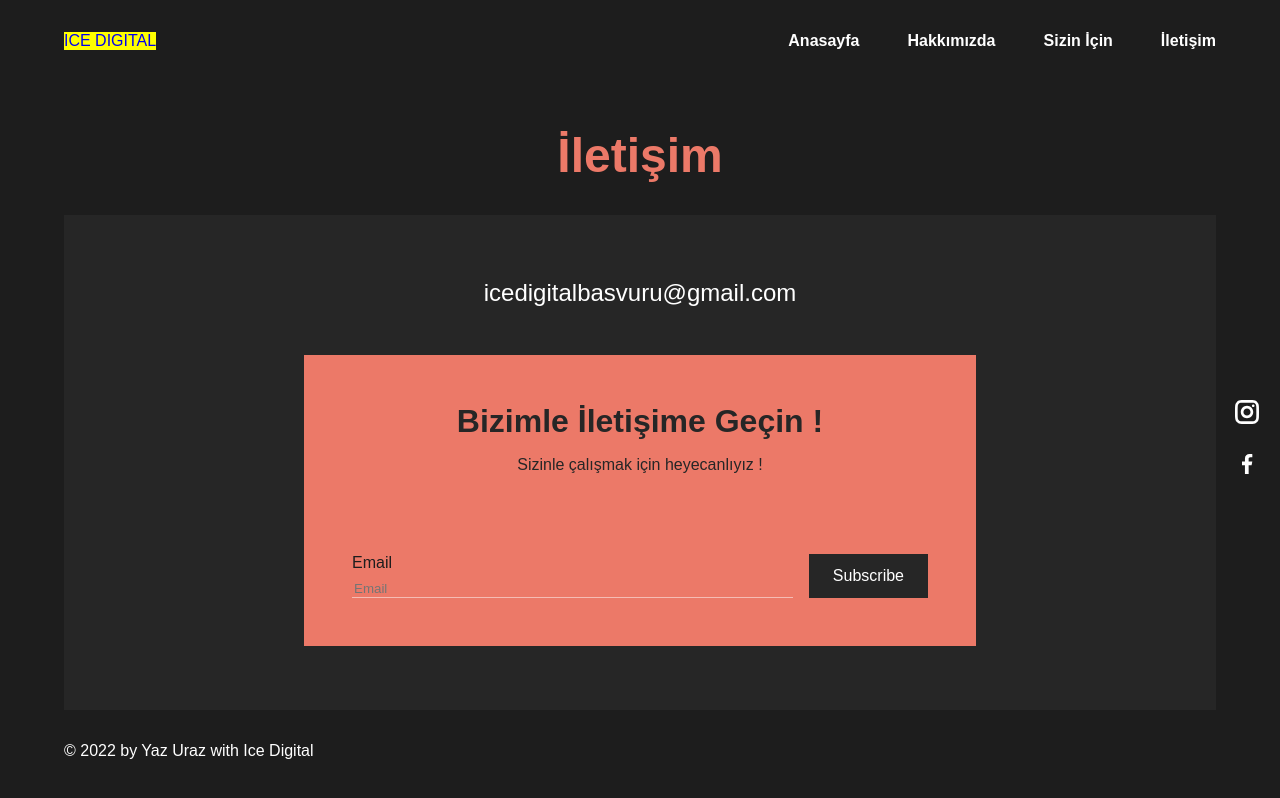
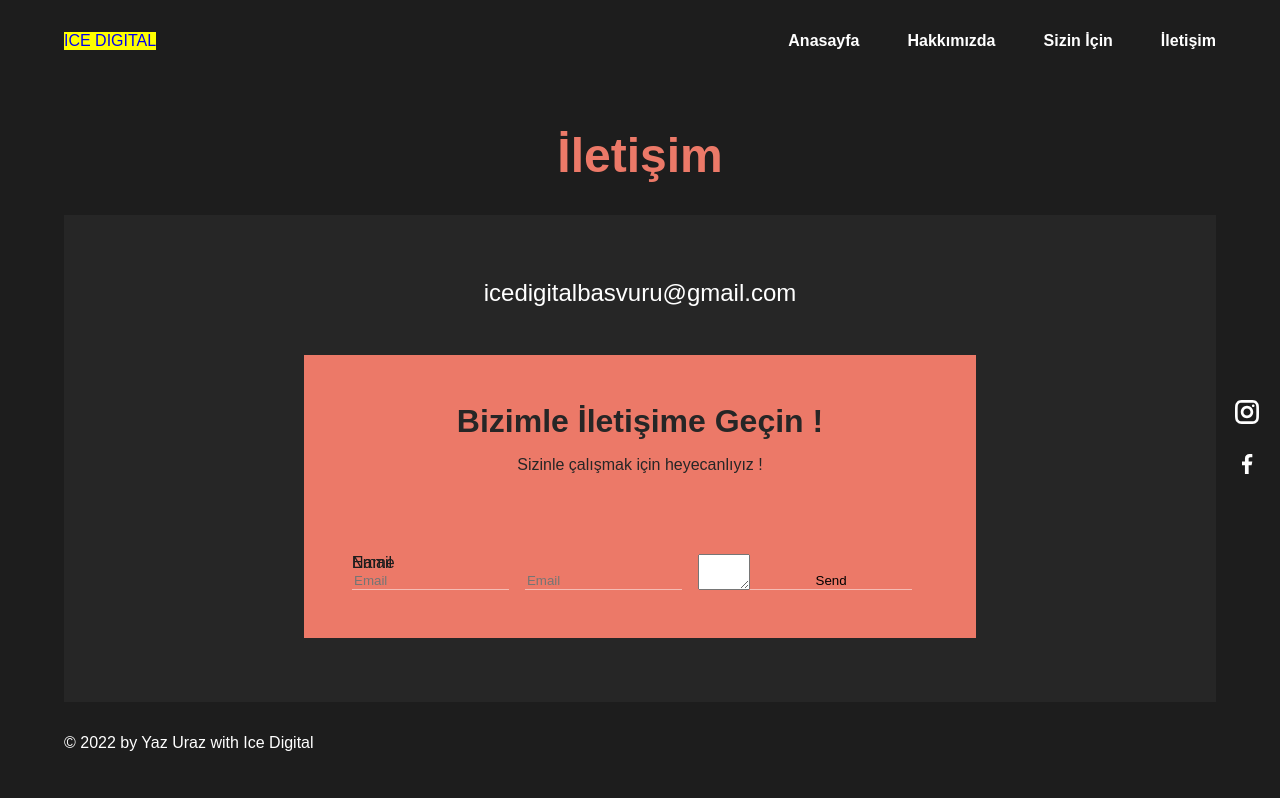
Before and after one commit to sametdemiralay/ice-digital-website, a Next.js app: page /iletisim in a window 1280 px wide. Built offline with nearby package versions, Linux system fonts and the light colour scheme.

Commit message:
update contact page

```diff
--- a/package.json
+++ b/package.json
@@ -9,6 +9,7 @@
     "lint": "next lint"
   },
   "dependencies": {
+    "@emailjs/browser": "^3.6.2",
     "next": "12.1.6",
     "react": "18.1.0",
     "react-dom": "18.1.0",
--- /dev/null
+++ b/pages/api/mail.js
@@ -0,0 +1,5 @@
+export default function handler(req, res) {
+  const body = JSON.parse(req.body);
+  console.log(body);
+  res.status(200).json({ status: "Ok" });
+}
--- a/pages/iletisim.js
+++ b/pages/iletisim.js
@@ -1,19 +1,43 @@
-import { useState } from "react";
+import { useRef } from "react";
 import Title from "../components/Title";
 import { Container } from "../styles/iletisim";
+import emailjs from "@emailjs/browser";
 
 const Contact = () => {
-  const [email, setEmail] = useState("");
+  // const sendEmail = async (e) => {
+  //   e.preventDefault();
+  //   const formData = {};
+  //   Array.from(e.currentTarget.elements).forEach((field) => {
+  //     if (!field.name) return;
+  //     formData[field.name] = field.value;
+  //   });
+  //   fetch("/api/mail", {
+  //     method: "post",
+  //     body: JSON.stringify(formData),
+  //   });
+  //   console.log(formData);
+  // };
 
-  const handleMailChange = (e) => {
-    let inputVal = e.target.value;
-    setEmail(inputVal);
-  };
+  const form = useRef();
 
   const sendEmail = (e) => {
     e.preventDefault();
-    console.log("selam");
-    console.log(email);
+
+    emailjs
+      .sendForm(
+        "service_nilcm7c",
+        "template_Fico7j6Q",
+        form.current,
+        "user_Mg7VRuUUkgc0lfrCksDQs"
+      )
+      .then(
+        (result) => {
+          console.log(result.text);
+        },
+        (error) => {
+          console.log(error.text);
+        }
+      );
   };
 
   return (
@@ -25,16 +49,14 @@ const Contact = () => {
           <h5>Bizimle İletişime Geçin !</h5>
           <span>Sizinle çalışmak için heyecanlıyız !</span>
 
-          <form onSubmit={sendEmail} method='post'>
+          <form onSubmit={sendEmail} ref={form}>
+            <label>Name</label>
+            <input type='text' name='user_name' placeholder='Email' />
             <label>Email</label>
-            <input
-              type='email'
-              name='email'
-              onChange={handleMailChange}
-              value={email}
-              placeholder='Email'
-            />
-            <button type='submit'>Subscribe</button>
+            <input type='email' name='user_email' placeholder='Email' />
+            <textarea name='user_message' />
+            {/* <button type='submit'>Subscribe</button> */}
+            <input type='submit' value='Send' />
           </form>
         </div>
       </Container>
```
Also changed, not shown: 1 other file (tests, documents, lock files or other folders).
